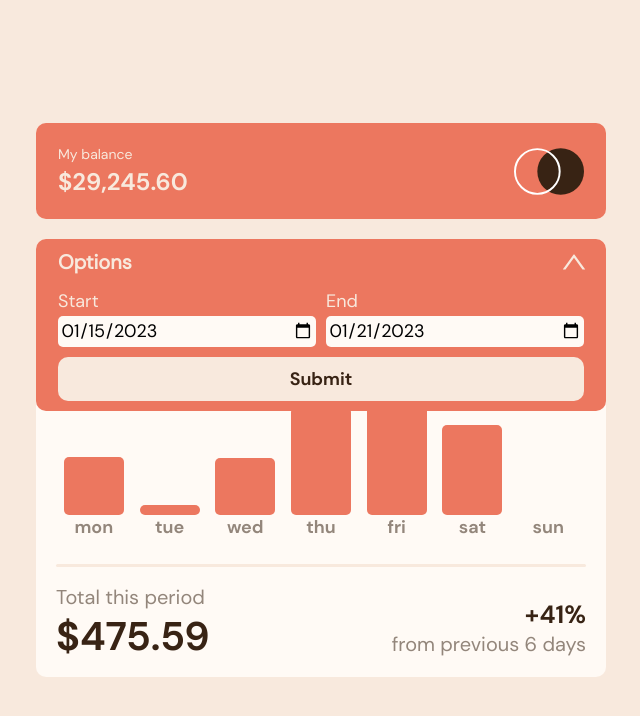
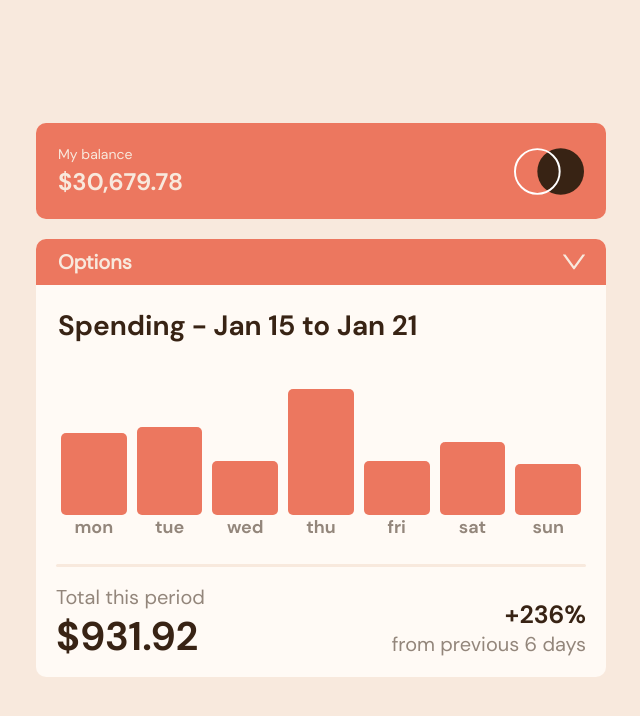
Before and after one commit to mike-uffelman/FE-Challenge-Expenses-component, a React (Create React App) app: page / in a window 1280 px wide. Shown: the top 716 px of the page, without its empty margins (319-959 px from the left). Built offline with nearby package versions, Linux system fonts and the light colour scheme.

Commit message:
fixed end date input to display selected date on calendar selection, fixed graph spacing

```diff
--- a/src/components/SpendingForm.css
+++ b/src/components/SpendingForm.css
@@ -50,7 +50,7 @@
     justify-content: space-evenly;
 
     width: 100%;
-    padding: 1rem 2.2rem;
+    padding: 0 2.2rem 2rem 2.2rem;
     border-bottom-left-radius: 1rem;
     border-bottom-right-radius: 1rem;
 
@@ -93,7 +93,7 @@
     padding: 1rem;
     border-radius: 1rem;
     border: none;
-    margin-top: 1rem;
+    margin-top: 2rem;
     font-size: 1.8rem;
     font-family: 'DM-SansBold';
     color: var(--dark-brown);
--- a/src/components/SpendingForm.js
+++ b/src/components/SpendingForm.js
@@ -5,7 +5,7 @@ import {AiOutlineDown, AiOutlineUp} from 'react-icons/ai';
 import {useState} from 'react';
 
 function SpendingForm({startDate, endDate, onSubmit}) {
-    const [formOpen, setFormOpen] = useState(true);
+    const [formOpen, setFormOpen] = useState(false);
     const [startingDate, setStartingDate] = useState(startDate);
     const [endingDate, setEndingDate] = useState(endDate)
 
@@ -43,7 +43,7 @@ function SpendingForm({startDate, endDate, onSubmit}) {
                         <label className='form__group--label'>End</label>
                         <input
                             onChange={(e) => setEndingDate(e.target.value)}
-                            value={endDate}
+                            value={endingDate}
                             className='form__group--input'
                             type='date'
                         ></input>
--- a/src/components/SpendingGraph.css
+++ b/src/components/SpendingGraph.css
@@ -13,11 +13,11 @@
     display: flex;
     flex-direction: row;
     justify-content: space-between;
-    /* padding-top: 4rem; */
+
     padding: 4rem 1rem 0 1rem;
     margin: 0 1rem;
     min-height: 20rem;
-    /* width: 100%; */
+
     overflow-x: scroll;
 }
 
@@ -27,7 +27,6 @@
     display: flex;
     flex-direction: column;
     flex: 1;
-    /* width: 1rem; */
     justify-content: flex-end;
 
     margin: .5rem;
@@ -43,7 +42,7 @@
     position: relative;
     align-self: center;
 
-    min-width: 3.5rem;
+    min-width: 2rem;
     width: 100%;
 
     background-color: var(--soft-red);
@@ -107,7 +106,7 @@
 
 @media only screen and (min-width: 26.5rem) {
     .graph-bar--item {
-        max-width: 6rem;
+        min-width: 5rem;
     }
 
     .graph__header {
--- a/src/components/SpendingGraph.js
+++ b/src/components/SpendingGraph.js
@@ -15,7 +15,8 @@ function SpendingGraph({currentData}) {
             return day.reduce((acc, curr) => acc + curr.amount, 0)
         })
 
-    const graphBarClick = (i) => {
+    const graphBarClick = (i, e) => {
+        console.log(e)
         if(i === selected) setSelected(null);
         else setSelected(i);
     }
@@ -30,6 +31,7 @@ function SpendingGraph({currentData}) {
             if(!clickEl) return;
             if(!clickEl.current.contains(e.target)) {
                 setSelected(null)
+                graphBarHover(null)
             }
         }
 
@@ -55,6 +57,8 @@ function SpendingGraph({currentData}) {
                         onMouseEnter={() => graphBarHover(i)}
                         onMouseLeave={() => graphBarHover(null)}
                         onFocus={() => graphBarHover(i)}
+                        onTouchEnd={() => graphBarHover(i)}
+                        onKeyDown={(e) => graphBarClick(i, e)}
                     >
                         <div className={`graph-bar--amount ${showAmount}`}>
                                 {formatAmount(trans)}
```
Also changed, not shown: src/api/api.js (+3 -4 lines), public/data.json.
